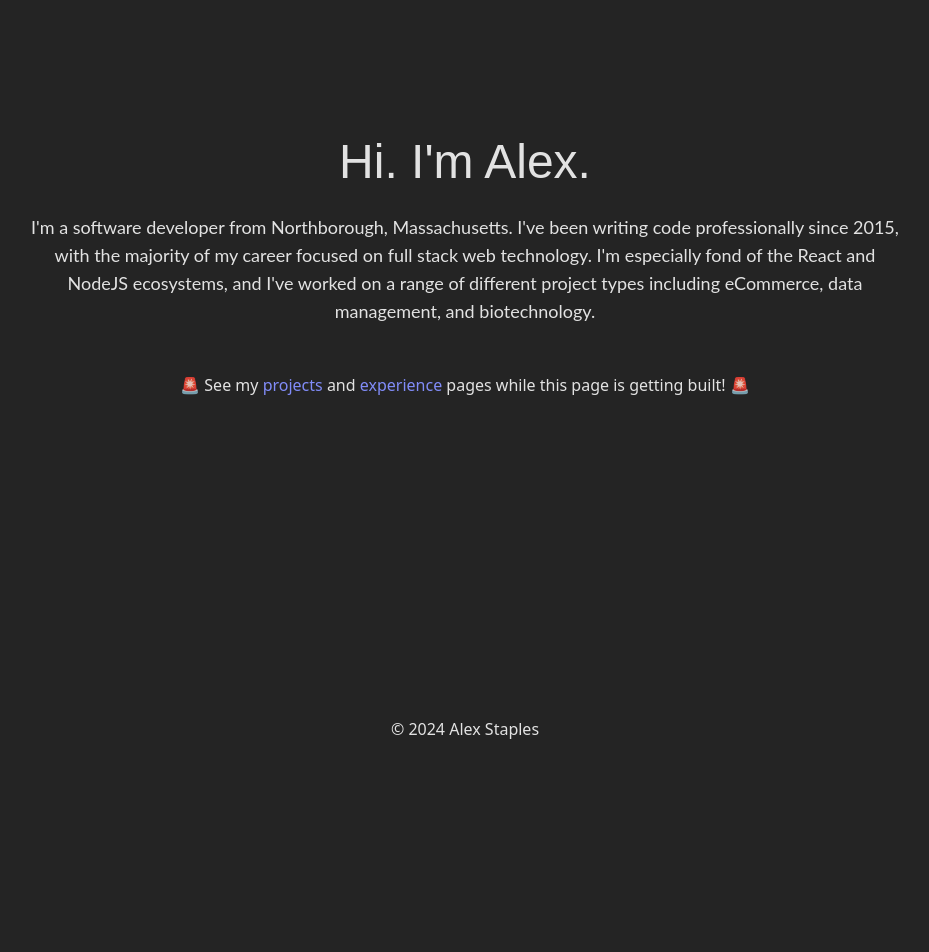
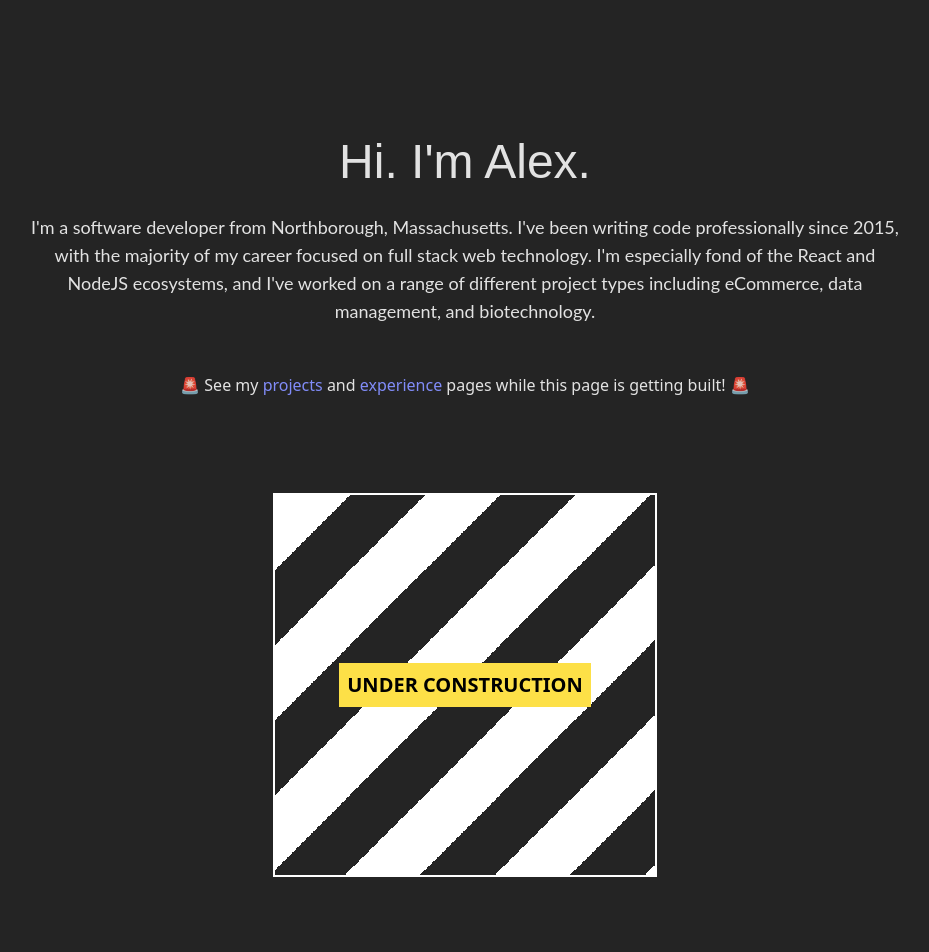
Before and after one commit to aventide/alexstaples.dev, a React (Vite) app: page / in a window 1280 px wide. Shown: the part 120-1072 px from the top of the page, without its empty margins (175-1104 px from the left). Before the commit the page ends 925 px from the top, so only its background shows below. Built offline with nearby package versions, Linux system fonts and the light colour scheme; what @react-pdf/renderer would draw is missing.

Commit message:
feat(home): add temporary under construction block for personal motivation

```diff
--- a/src/pages/Home.jsx
+++ b/src/pages/Home.jsx
@@ -6,7 +6,7 @@ import { Link } from "wouter";
 export default function Home() {
 	return (
 		<div>
-			<div className="mt-24 md:mt-48 mx-4 md:mx-10 pb-16 md:pb-48 text-center">
+			<div className="mt-24 md:mt-48 mx-4 md:mx-10 pb-16 md:pb-24 text-center">
 				<h1 className="font-heading">Hi. I'm Alex.</h1>
 				<p className="mt-6 font-body text-md md:text-lg lg:mx-32">
 					I'm a software developer from Northborough, Massachusetts. I've been
@@ -29,6 +29,11 @@ export default function Home() {
 					pages while this page is getting built! 🚨
 				</p>
 			</div>
+			<div className="flex justify-center">
+				<div className="aspect-square h-96">
+					<UnderConstruction small />
+				</div>
+			</div>
 			{/* <DividerSection title="projects" />
 			<DividerSection title="experience" /> */}
 		</div>
```
